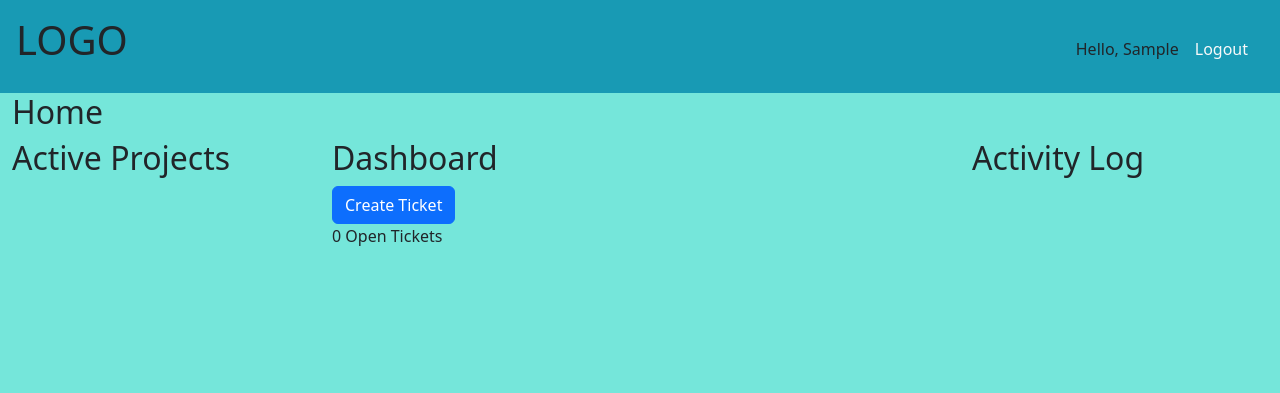
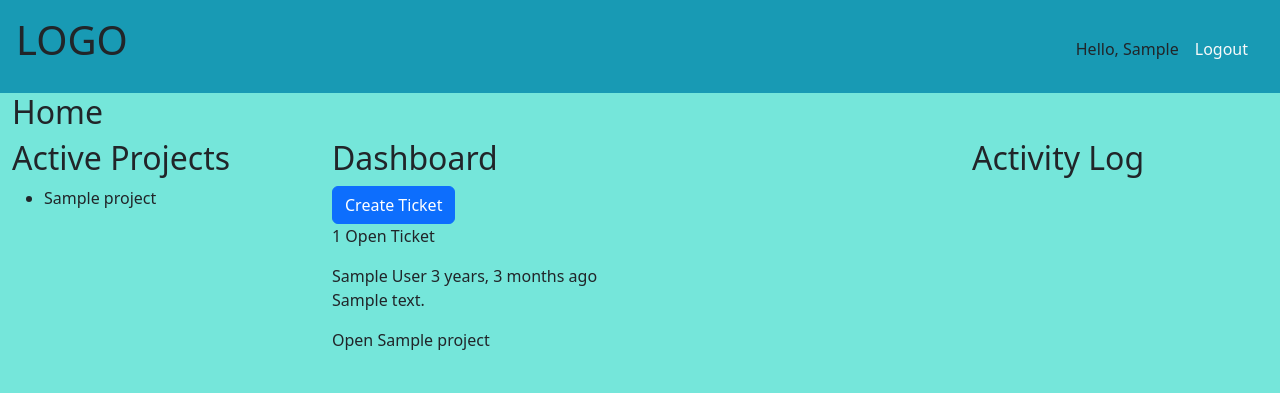
Before and after one commit to kevint98/ticketsite, a Django app: page / in a window 1280 px wide. Shown: the top 393 px of the page. Run offline with Django 4.2, Linux system fonts and the light colour scheme; a user stored in the database is signed in; tables that the repository leaves empty hold one stand-in row (values such as "Sample post"); some libraries are stand-ins or nearby versions.

Commit message:
Add create ticket page

```diff
--- a/base/models.py
+++ b/base/models.py
@@ -1,6 +1,8 @@
 from django.contrib.auth.models import AbstractBaseUser, PermissionsMixin, UserManager
 from django.db import models
+from django.db.models import Q
 import re
+from django.utils import timezone
 
 
 class CustomUserManager(UserManager):
@@ -60,9 +62,11 @@ class Project(models.Model):
     name = models.CharField(max_length=200)
     client = models.CharField(max_length=200, default='Internal')
     project_manager = models.ForeignKey(
-        User, on_delete=models.SET_NULL, null=True)
-    started = models.DateTimeField("start date", blank=True)
-    completed = models.DateTimeField("completion date", blank=True)
+        User, on_delete=models.SET_NULL, null=True, limit_choices_to=Q(role__contains="PM"))
+    description = models.TextField(default="")
+    started = models.DateTimeField(
+        "start date", blank=True, default=timezone.now)
+    completed = models.DateTimeField("completion date", blank=True, null=True)
 
     def __str__(self):
         return self.name
@@ -80,15 +84,20 @@ class TicketCategory(models.Model):
 
 
 class Ticket(models.Model):
+    STATUS_CHOICES = [
+        ("Open", 'Open'),
+        ("In Progress", 'In Progress'),
+        ("Closed", 'Closed'),
+    ]
     title = models.CharField(max_length=200)
     description = models.TextField()
     category = models.ForeignKey(
         TicketCategory, on_delete=models.SET_NULL, null=True)
     project = models.ForeignKey(Project, on_delete=models.SET_NULL, null=True)
     owner = models.ForeignKey(
-        User, on_delete=models.SET_NULL, null=True, related_name="createdtickets")
-    project_manager = models.ForeignKey(
-        User, on_delete=models.SET_NULL, null=True, related_name="assignedtickets")
+        User, on_delete=models.SET_NULL, null=True)
+    status = models.CharField(choices=STATUS_CHOICES,
+                              max_length=15, default='Open')
     created = models.DateTimeField(auto_now_add=True)
     updated = models.DateTimeField(auto_now=True)
 
--- a/base/templates/base/index.html
+++ b/base/templates/base/index.html
@@ -8,7 +8,13 @@
 			<div class="active-projects__header">
 				<h2>Active Projects</h2>
 			</div>
-			<ul class="active-projects__list"></ul>
+			<ul class="active-projects__list">
+				{% for project in projects %}
+				<li class="project-item" id="project-{{ project.id }}">
+					{{ project.name }}
+				</li>
+				{% endfor %}
+			</ul>
 		</div>
 
 		<!-- Projects End -->
@@ -18,9 +24,27 @@
 		<div class="dashboard col-lg-6">
 			<div class="dashboard__header">
 				<h2>Dashboard</h2>
-				<a href="#" class="btn btn-primary">Create Ticket</a>
+				<a href="{% url 'create-ticket' %}" class="btn btn-primary">Create Ticket</a>
 			</div>
-			<p>0 Open Tickets</p>
+
+			<p>{{ tickets.count }} Open Ticket{{ tickets.count|pluralize }}</p>
+			<div class="ticketList">
+				{% for ticket in tickets %}
+					<div class="ticketListItem" id="ticket-{{ ticket.id }}">
+						<div class="ticketListItem__header" >
+							<span class="ticketListItem__owner">{{ ticket.owner }}</span>
+							<span class="ticketListItem__actions">{{ ticket.created|timesince }} ago</span>
+						</div>
+						<div class="ticketListItem__description">
+							<p>{{ ticket.description }}</p>
+						</div>
+						<div class="ticketListItem__meta">
+							<span class="ticketListItem__status">{{ ticket.status }}</span>
+							<span class="ticketListItem__project">{{ ticket.project }}</span>
+						</div>
+					</div>
+				{% endfor %}
+			</div>
 		</div>
 
 		<!-- Dashboard End -->
--- a/base/urls.py
+++ b/base/urls.py
@@ -7,4 +7,5 @@ urlpatterns = [
     path('login/', views.loginPage, name='login'),
     path('logout/', views.logoutUser, name='logout'),
     path('register/', views.registerPage, name='register'),
+    path('create-ticket/', views.createTicket, name='create-ticket')
 ]
--- a/base/views.py
+++ b/base/views.py
@@ -1,9 +1,10 @@
 from django.shortcuts import render, redirect
 from django.contrib.auth import authenticate, login, logout
 from django.contrib.auth.decorators import login_required
-from .models import User
+from .models import User, Project, Ticket, TicketCategory
 from django.contrib import messages
-from .forms import NewUserForm
+from .forms import NewUserForm, TicketForm
+from django.utils import timezone
 
 
 def loginPage(request):
@@ -53,5 +54,39 @@ def registerPage(request):
 
 @login_required(login_url='/login')
 def home(request):
+    projects = Project.objects.all()
+    tickets = Ticket.objects.all()
     user = request.user.name.split(" ")[0]
-    return render(request, 'base/index.html', {'user': user})
+
+    context = {
+        'projects': projects,
+        'tickets': tickets,
+        'user': user,
+    }
+    return render(request, 'base/index.html', context)
+
+
+@login_required(login_url='/login')
+def createTicket(request):
+    form = TicketForm()
+    project_managers = User.objects.filter(role='Project Manager')
+
+    if request.method == 'POST':
+        project_name = request.POST.get('project')
+        project, created = Project.objects.get_or_create(name=project_name)
+        project.started = timezone.now()
+
+        Ticket.objects.create(
+            owner=request.user,
+            project=project,
+            title=request.POST.get('title'),
+            description=request.POST.get('description'),
+            category=TicketCategory.objects.get(
+                id=request.POST.get('category')),
+            project_manager=User.objects.get(
+                id=request.POST.get('project_manager')),
+        )
+        return redirect('home')
+
+    context = {'form': form, 'project_managers': project_managers}
+    return render(request, 'base/create-ticket.html', context)
--- a/static/styles/style.css
+++ b/static/styles/style.css
@@ -83,3 +83,21 @@ main.login-register-page {
 .login-btn {
 	width: 100%;
 }
+
+/***
+Create a Form Page
+***/
+
+main.create-ticket__page {
+	height: 100%;
+	display: flex;
+}
+
+.create-ticket__container {
+	margin: auto;
+	padding: 2rem;
+	background-color: var(--primary-shade);
+	border: none;
+	border-radius: 16px;
+	max-width: 100%;
+}
```
Also changed, not shown: base/forms.py (+9 -1 lines), base/templates/base/create-ticket.html (added, +17 -0 lines), base/migrations/0002_alter_project_completed.py (added), base/migrations/0003_ticket_status.py (added), base/migrations/0004_alter_ticket_status.py (added), base/migrations/0005_alter_project_started.py (added), base/migrations/0006_project_description_alter_project_project_manager.py (added), base/migrations/0007_remove_ticket_project_manager_alter_ticket_owner.py (added). Lines whose indentation alone changed are shown as unchanged.
